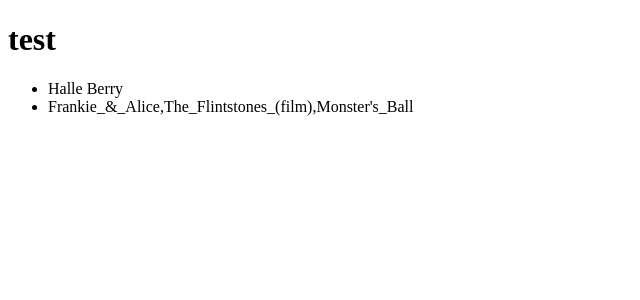
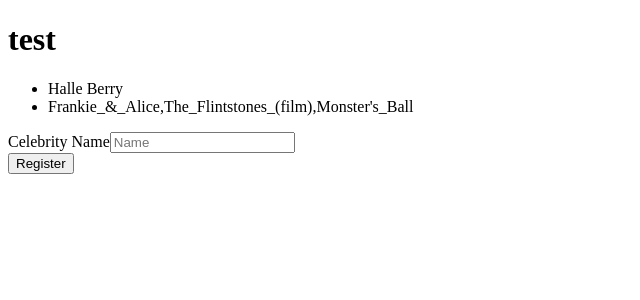
Before and after one commit to Bukixo/dbpedia-actors-search, an Angular app: page / in a window 1280 px wide. Shown: the top 300 px of the page, without its empty margins (0-640 px from the left). Built offline with nearby package versions, Linux system fonts and the light colour scheme.

Commit message:
added form to return back value

```diff
--- a/src/app/app.component.html
+++ b/src/app/app.component.html
@@ -4,3 +4,20 @@
   <li>{{ actor.name }}</li>
   <li>{{ actor.movies }}</li>
 </ul>
+
+
+
+<div class="container">
+  <div class="register-item">
+    <form #myform="ngForm" (ngSubmit)="register(myform)" class="form form-register">
+
+      <div class="form-field">
+            <label class="user" for="register-username"><span class="hidden">Celebrity Name</span></label>
+            <input name="name" id="register-username" type="email" class="form-input" placeholder="Name" ngModel required>
+      </div>
+      <div class="form-field">
+        <input type="submit" value="Register">
+      </div>
+    </form>
+  </div>
+</div>
--- a/src/app/app.component.ts
+++ b/src/app/app.component.ts
@@ -11,4 +11,8 @@
     this.dataService = dataService
   }
 actors = this.dataService.getActors()
+
+register(form) {
+  console.log(form.value);
 }
+}
--- a/src/app/app.module.ts
+++ b/src/app/app.module.ts
@@ -3,6 +3,7 @@
 
 import { AppComponent } from './app.component';
 import { DataService } from './data.service';
+import { FormsModule } from '@angular/forms';
 
 
 @NgModule({
@@ -10,7 +11,9 @@
     AppComponent
   ],
   imports: [
-    BrowserModule
+    BrowserModule,
+    FormsModule
+
   ],
   providers: [
     DataService
```
